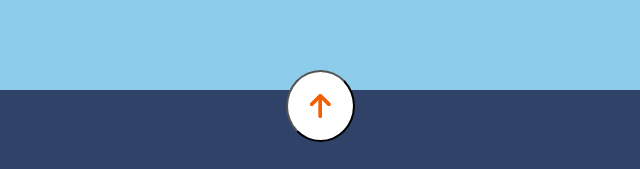
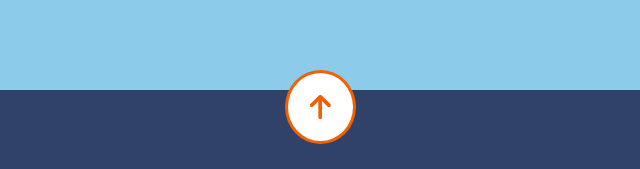
Before and after one commit to Adalab/m1-evaluacion-final-marpri-17, a website: page docs/index.html in a window 1280 px wide. In both pictures the pointer is over the button 640 px from the left and 1875 px from the top of the page. Shown: the part 1769-1938 px from the top of the page, 320-960 px from the left. Drawn offline with nearby package versions, Linux system fonts and the light colour scheme; files that its build step writes are made by us from their sources.

Commit message:
apply transition to btn-footer

```diff
--- a/_src/assets/scss/layaouts/_footer.scss
+++ b/_src/assets/scss/layaouts/_footer.scss
@@ -34,13 +34,17 @@
         height: 30px;
     }
 }
-
 .btn-footer {
     @include arrow();
     background-image: url("../images/ico-arrow.svg");
     position: relative;
     transform: translateY(-30px);
+    transition: transform 1s ease-out;
+    &:hover{
+        opacity: 0.8px;
+        border: 3px solid $btncolor-primary;
     }
+}
 .anchor {
     text-decoration: none;
     color: $btncolor-second;
```
